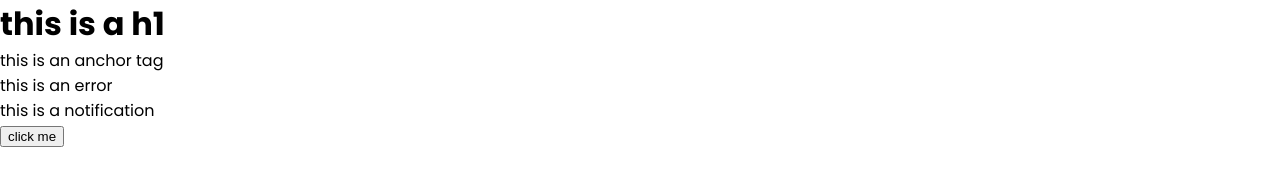
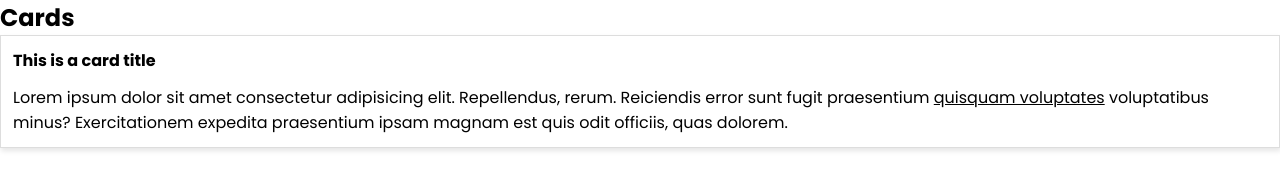
Before and after one commit to KorenPapazian/sasslib, a website built with Vite: page index.html in a window 1280 px wide. Built offline with nearby package versions, Linux system fonts and the light colour scheme.

Commit message:
Add nesting

```diff
--- a/index.html
+++ b/index.html
@@ -10,11 +10,25 @@
 </head>
 
 <body>
-  <h1>this is a h1</h1>
+  <!-- <h1>this is a h1</h1>
   <a href="#">this is an anchor tag</a>
   <p class="error">this is an error</p>
   <p class="notification">this is a notification</p>
-  <button>click me</button>
+  <button>click me</button> -->
+  <!-- colors -->
+  <!-- font sizes -->
+  <!-- cards -->
+  <h2>Cards</h2>
+  <div class="card">
+    <h1 class="card--title">This is a card title</h1>
+    <p class="card--body">Lorem ipsum dolor sit amet consectetur adipisicing elit. Repellendus, rerum. Reiciendis error
+      sunt fugit praesentium <a href="#">quisquam voluptates</a> voluptatibus minus? Exercitationem expedita praesentium
+      ipsam magnam
+      est quis odit officiis, quas dolorem.</p>
+  </div>
+  <!-- grid system -->
+  <!-- utilities -->
+
 </body>
 
 </html>
--- a/sasslib/_variables.scss
+++ b/sasslib/_variables.scss
@@ -11,3 +11,9 @@ $base-margin: 0.75rem;
 //borders
 $base-border-thickness: 1px;
 $base-border-radius: 20px;
+
+//box-shadow
+$base-box-shadow: 1px 3px 5px rgba(0, 0, 0, 0.1);
+
+//font-size
+$base-font-size: 1rem;
--- /dev/null
+++ b/sasslib/components/_card.scss
@@ -0,0 +1,22 @@
+.card {
+    display: block;
+    padding: $base-padding;
+    border: $base-border-thickness solid #ddd;
+    box-shadow: $base-box-shadow;
+
+    &--title {
+        font-size: $base-font-size;
+        padding-bottom: $base-padding;
+        font-weight: bold;
+    }
+
+    &--body {
+        font-size: $base-font-size;
+    }
+
+    & a {
+        text-decoration: underline;
+    }
+}
+
+//.card .card-title {}
--- a/sasslib/style.scss
+++ b/sasslib/style.scss
@@ -7,6 +7,7 @@
 //colors
 
 //components
+@import 'components/card'
 
 //utilities
 
```
